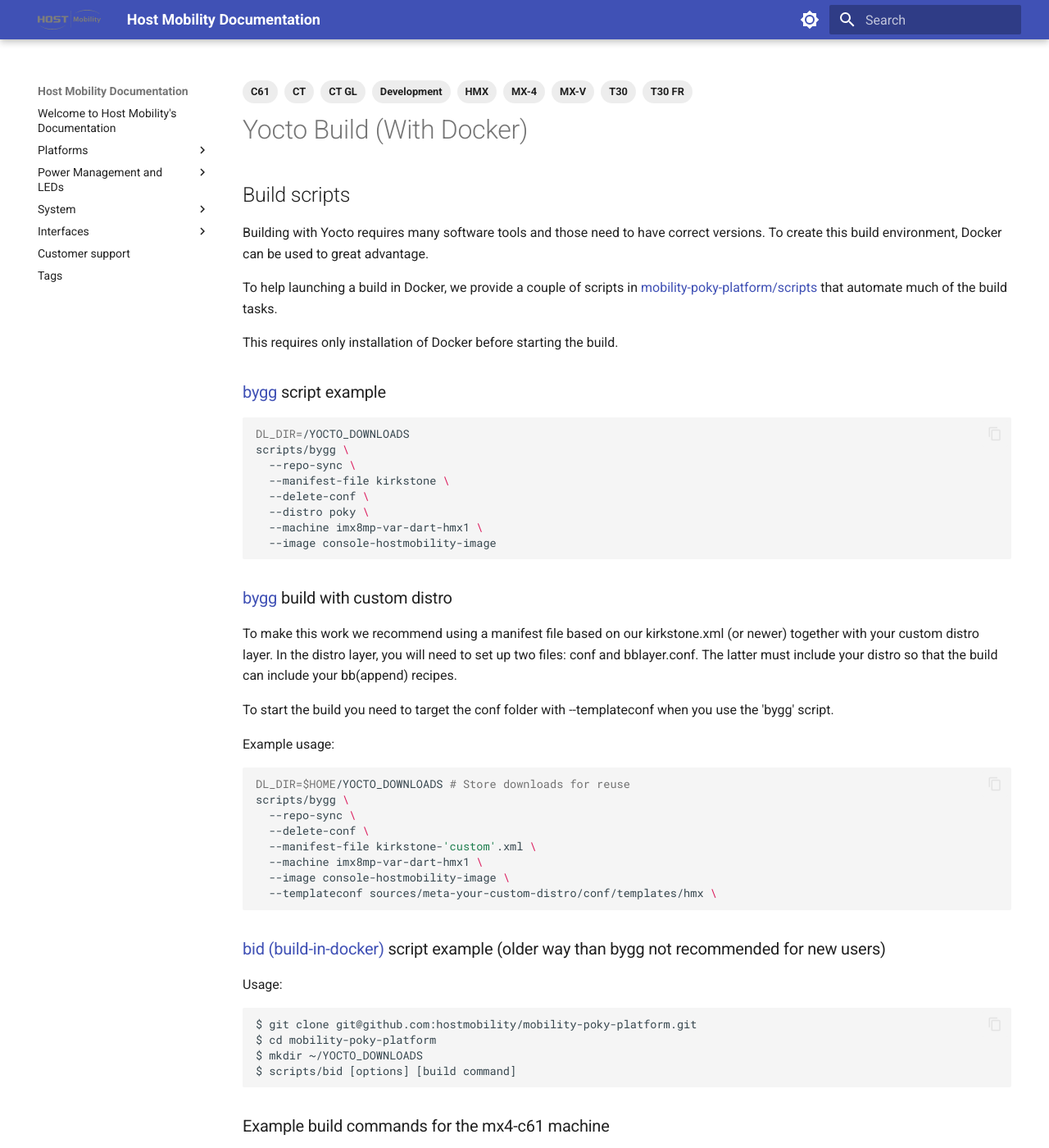
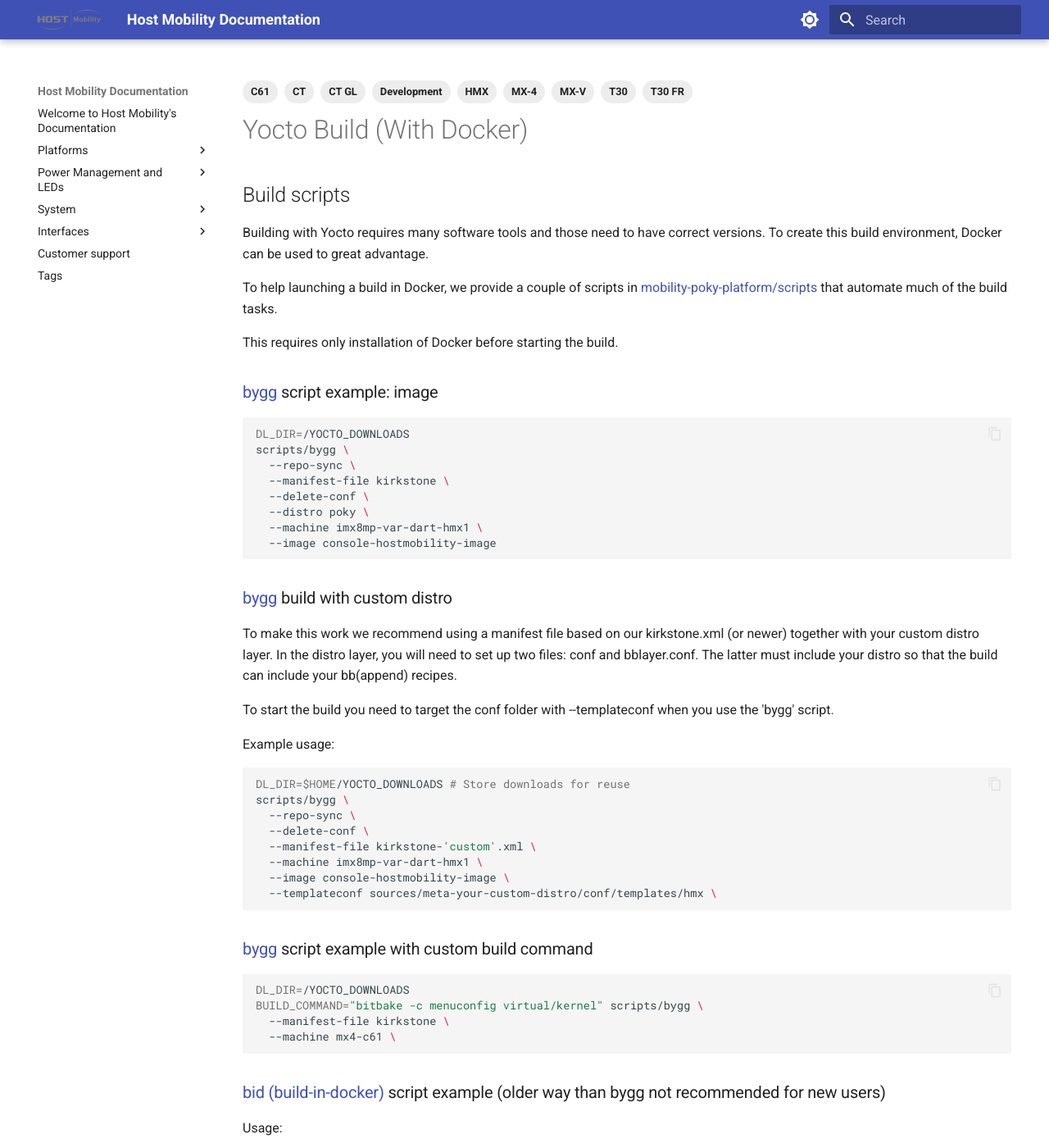
Before and after one commit to hostmobility/documentation, an MkDocs documentation site: the page built from docs/system/yocto/yocto-build-with-docker.md, in a window 1280 px wide and 1400 px high. Shown: the whole window at 82% size. Built offline with MkDocs 1.6.1 and Material for MkDocs 9.7.7, drawn with Linux system fonts in a browser that asks for light colours.

Commit message:
Build with docker: Add example with custom BUILD_COMMAND

````diff
--- a/docs/system/yocto/yocto-build-with-docker.md
+++ b/docs/system/yocto/yocto-build-with-docker.md
@@ -20,7 +20,7 @@
 
 This requires only installation of Docker before starting the build.
 
-### [bygg](https://github.com/hostmobility/mobility-poky-platform/blob/master/scripts/bygg) script example
+### [bygg](https://github.com/hostmobility/mobility-poky-platform/blob/master/scripts/bygg) script example: image
 ```bash
 DL_DIR=/YOCTO_DOWNLOADS
 scripts/bygg \
@@ -31,6 +31,7 @@
   --machine imx8mp-var-dart-hmx1 \
   --image console-hostmobility-image
 ```
+
 ### [bygg](https://github.com/hostmobility/mobility-poky-platform/blob/master/scripts/bygg) build with custom distro
 
 
@@ -50,6 +51,14 @@
   --machine imx8mp-var-dart-hmx1 \
   --image console-hostmobility-image \
   --templateconf sources/meta-your-custom-distro/conf/templates/hmx \
+```
+
+### [bygg](https://github.com/hostmobility/mobility-poky-platform/blob/master/scripts/bygg) script example with custom build command
+```bash
+DL_DIR=/YOCTO_DOWNLOADS
+BUILD_COMMAND="bitbake -c menuconfig virtual/kernel" scripts/bygg \
+  --manifest-file kirkstone \
+  --machine mx4-c61 \
 ```
 
 ### [bid (build-in-docker)](https://github.com/hostmobility/mobility-poky-platform/blob/master/scripts/bid) script example (older way than bygg not recommended for new users)
````
